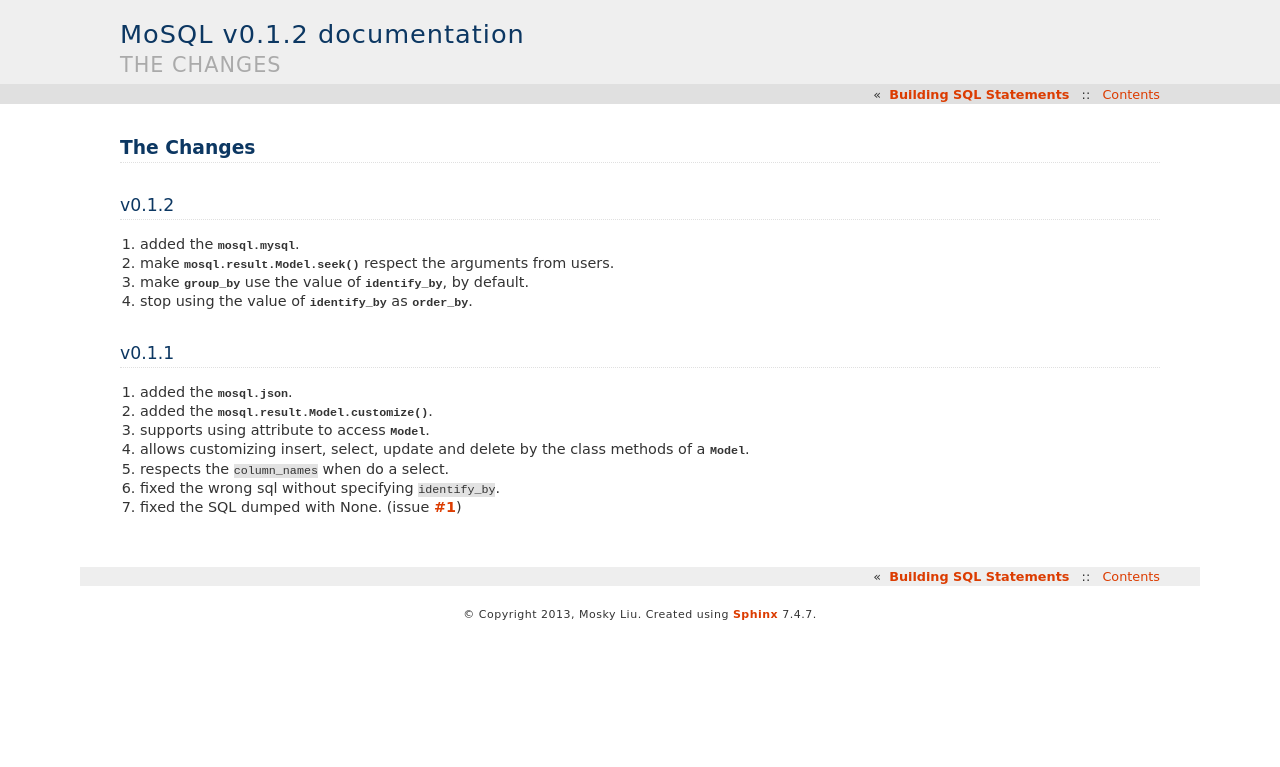
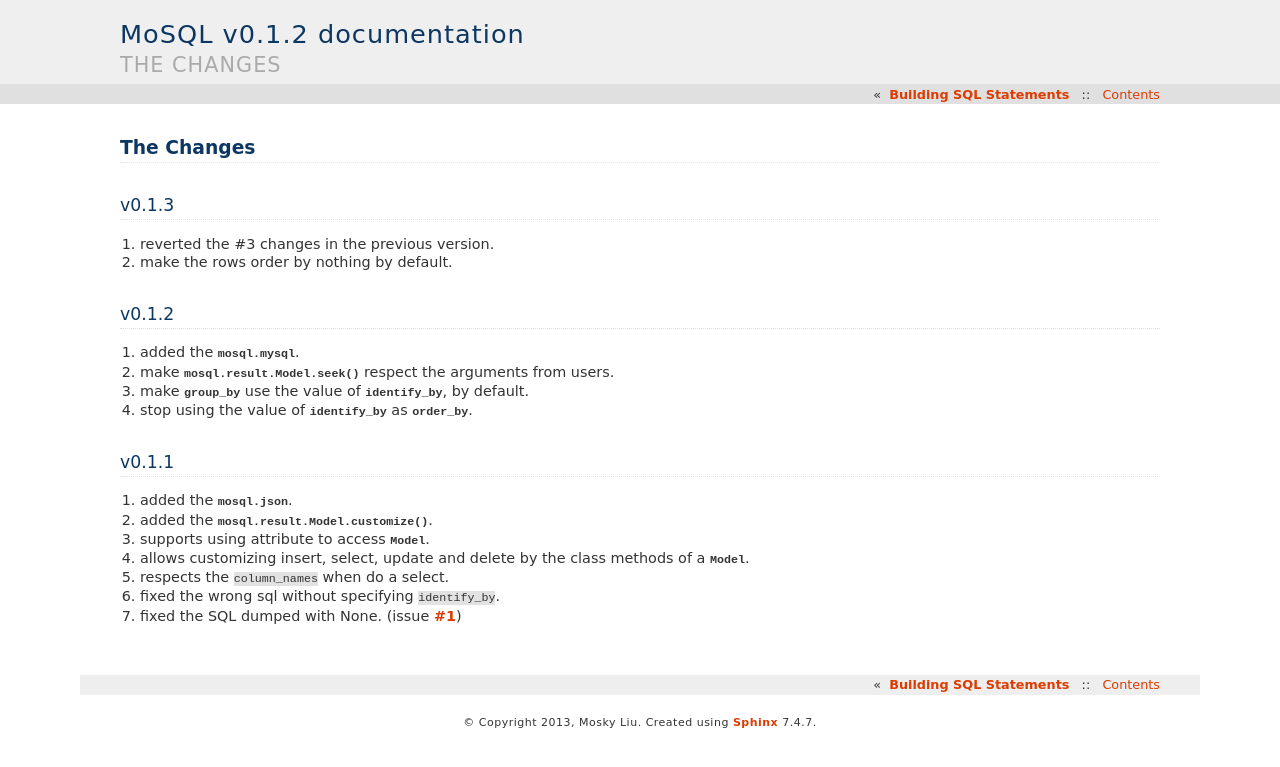
Before and after one commit to moskytw/mosql, a Sphinx documentation site: the page built from docs/changes.rst, in a window 1280 px wide. Shown: the top 767 px of the page. Built offline with Sphinx 7.4.7, drawn with Linux system fonts in a browser that asks for light colours.

Commit message:
added changes

```diff
--- a/docs/changes.rst
+++ b/docs/changes.rst
@@ -1,6 +1,12 @@
 
 The Changes
 ===========
+
+v0.1.3
+------
+
+1. reverted the #3 changes in the previous version.
+2. make the rows order by nothing by default.
 
 v0.1.2
 ------
```
